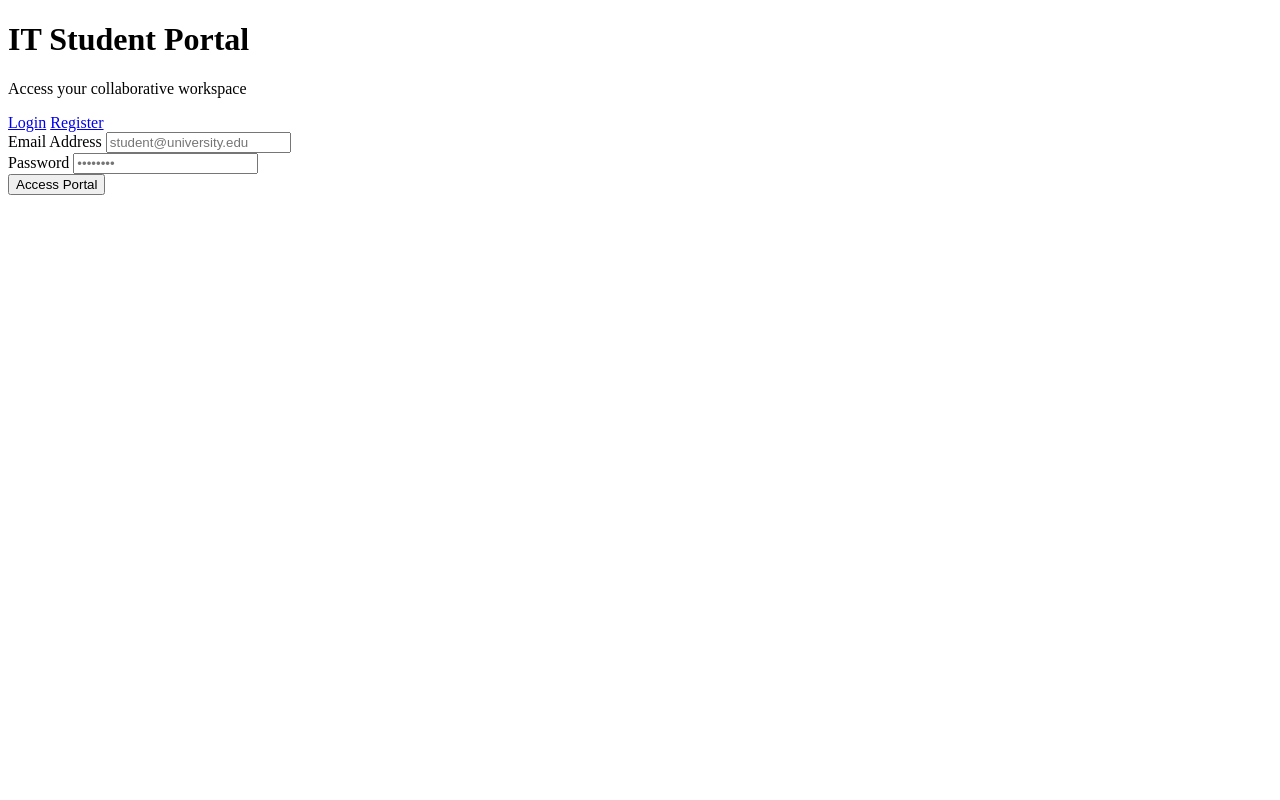
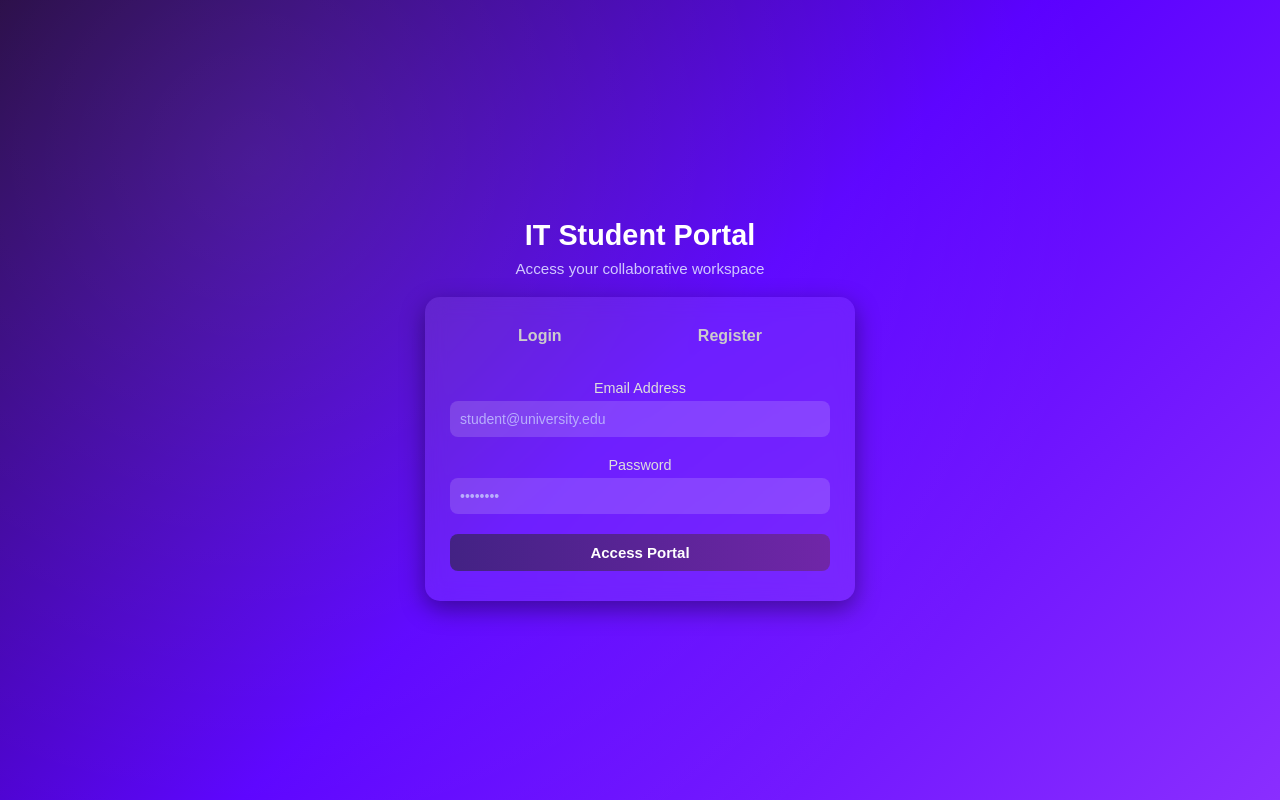
Before and after one commit to JohnPaulCadorniga/IT-STUDENT-PORTAL, a Flask app: page / in a window 1280 px wide. Run offline with Flask 3, Linux system fonts and the light colour scheme.

Commit message:
login css commit

```diff
--- a/static/css/login.css
+++ b/static/css/login.css
@@ -0,0 +1,108 @@
+body {
+  height: 100vh;
+  margin: 0;
+  display: flex;
+  flex-direction: column;
+  justify-content: center;
+  align-items: center;
+  font-family: 'Poppins', sans-serif;
+  background: radial-gradient(circle at 20% 20%, rgba(255, 255, 255, 0.1), transparent 70%),
+              linear-gradient(135deg, #1e003e, #5a00ff, #8a2eff);
+  color: #fff;
+}
+
+.header {
+  text-align: center;
+  margin-bottom: 20px;
+}
+
+.header h1 {
+  margin-bottom: 8px;
+  font-size: 1.8rem;
+  font-weight: 600;
+}
+
+.header p {
+  color: #d0c8ff;
+  font-size: 0.95rem;
+  margin: 0;
+}
+
+.container {
+  text-align: center;
+  width: 100%;
+  max-width: 380px;
+  background: rgba(255, 255, 255, 0.08);
+  border-radius: 15px;
+  padding: 30px 25px;
+  box-shadow: 0 8px 25px rgba(0, 0, 0, 0.4);
+  backdrop-filter: blur(10px);
+}
+
+.container > div:first-child {
+  display: flex;
+  justify-content: space-around;
+  margin-bottom: 25px;
+}
+
+a.tab,
+.container > div:first-child a {
+  color: #ccc;
+  text-decoration: none;
+  padding-bottom: 8px;
+  font-weight: 600;
+  border-bottom: 2px solid transparent;
+  transition: all 0.3s ease;
+}
+
+.container > div:first-child a:hover,
+.container > div:first-child a.active {
+  color: #fff;
+  border-bottom: 2px solid #7a37ff;
+}
+
+form {
+  text-align: left;
+}
+
+label {
+  font-size: 0.9rem;
+  color: #ddd;
+  display: block;
+  margin-bottom: 5px;
+}
+
+input {
+  width: 100%;
+  padding: 10px;
+  margin-bottom: 20px;
+  border: none;
+  border-radius: 8px;
+  background: rgba(255, 255, 255, 0.15);
+  color: #fff;
+  font-size: 14px;
+  outline: none;
+  box-sizing: border-box;
+}
+
+input::placeholder {
+  color: #b8aefc;
+}
+
+#btn-access {
+  width: 100%;
+  padding: 10px;
+  border: none;
+  border-radius: 8px;
+  background: linear-gradient(90deg, #432284, #7026a8);
+  color: #fff;
+  font-size: 15px;
+  font-weight: 600;
+  cursor: pointer;
+  transition: all 0.3s ease;
+}
+
+#btn-access:hover {
+  transform: scale(1.03);
+  background: linear-gradient(90deg, #8f4fff, #c35fff);
+}
--- a/templates/login.html
+++ b/templates/login.html
@@ -3,22 +3,22 @@
 <head>
     <meta charset="UTF-8">
     <meta name="viewport" content="width=device-width, initial-scale=1.0">
+    <link rel="stylesheet" href="../static/css/login.css">
     <title>IT Student Portal</title>
 </head>
 <body>
-    <div>
+    <div class="header">
         <h1>IT Student Portal</h1>
         <p>Access your collaborative workspace</p>
     </div>
 
-    <div>
+    <div class="container">
         <div>
             <a href="#">Login</a>
             <a href="#">Register</a>
         </div>
 
         <div id="loginForm">
-
             <div>
                 <label for="loginEmail">Email Address</label>
                 <input
@@ -37,7 +37,7 @@
                 >
             </div>
 
-            <button>Access Portal</button>
+            <button id="btn-access">Access Portal</button>
         </div>
 
 </body>
```
Also changed, not shown: 1 other file.
